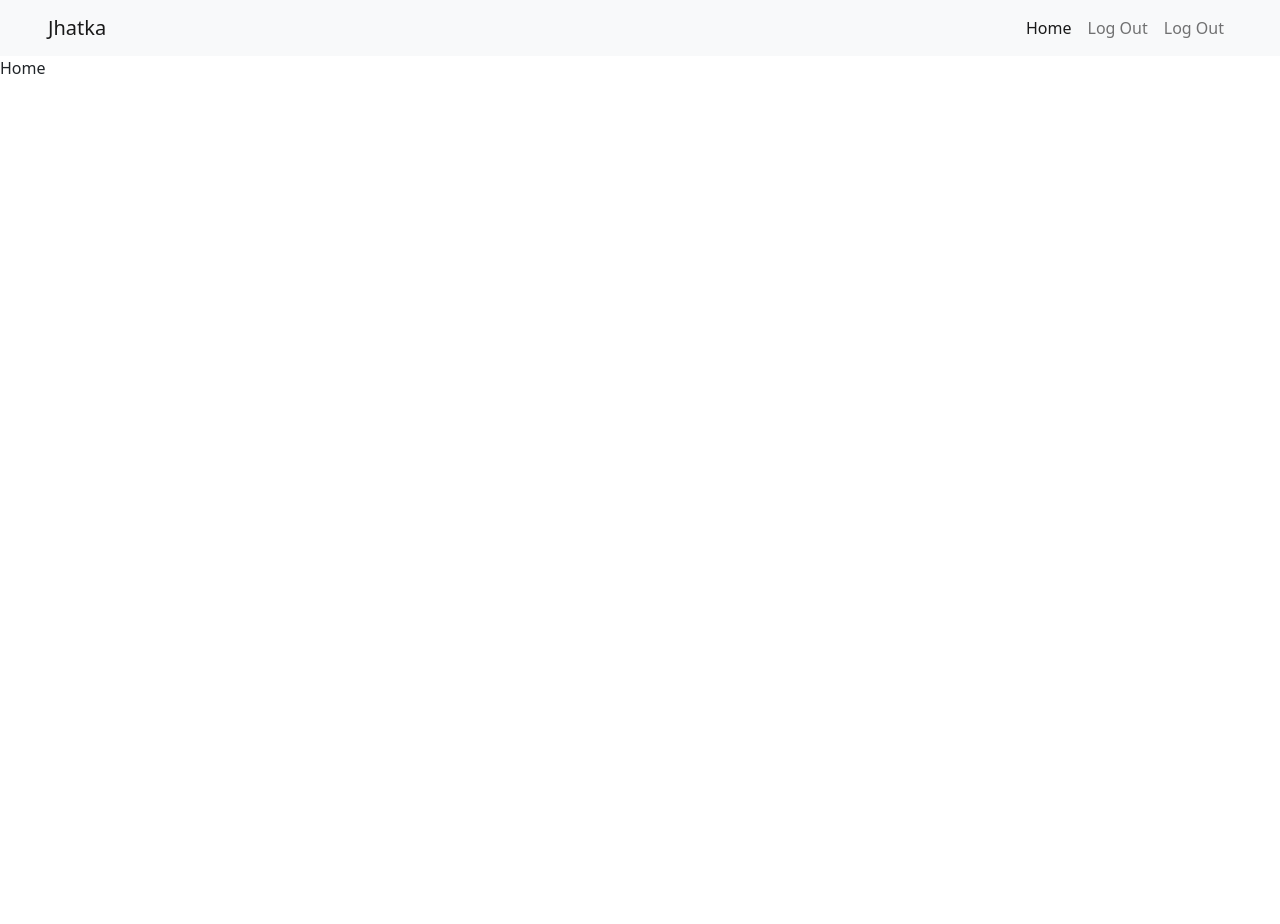
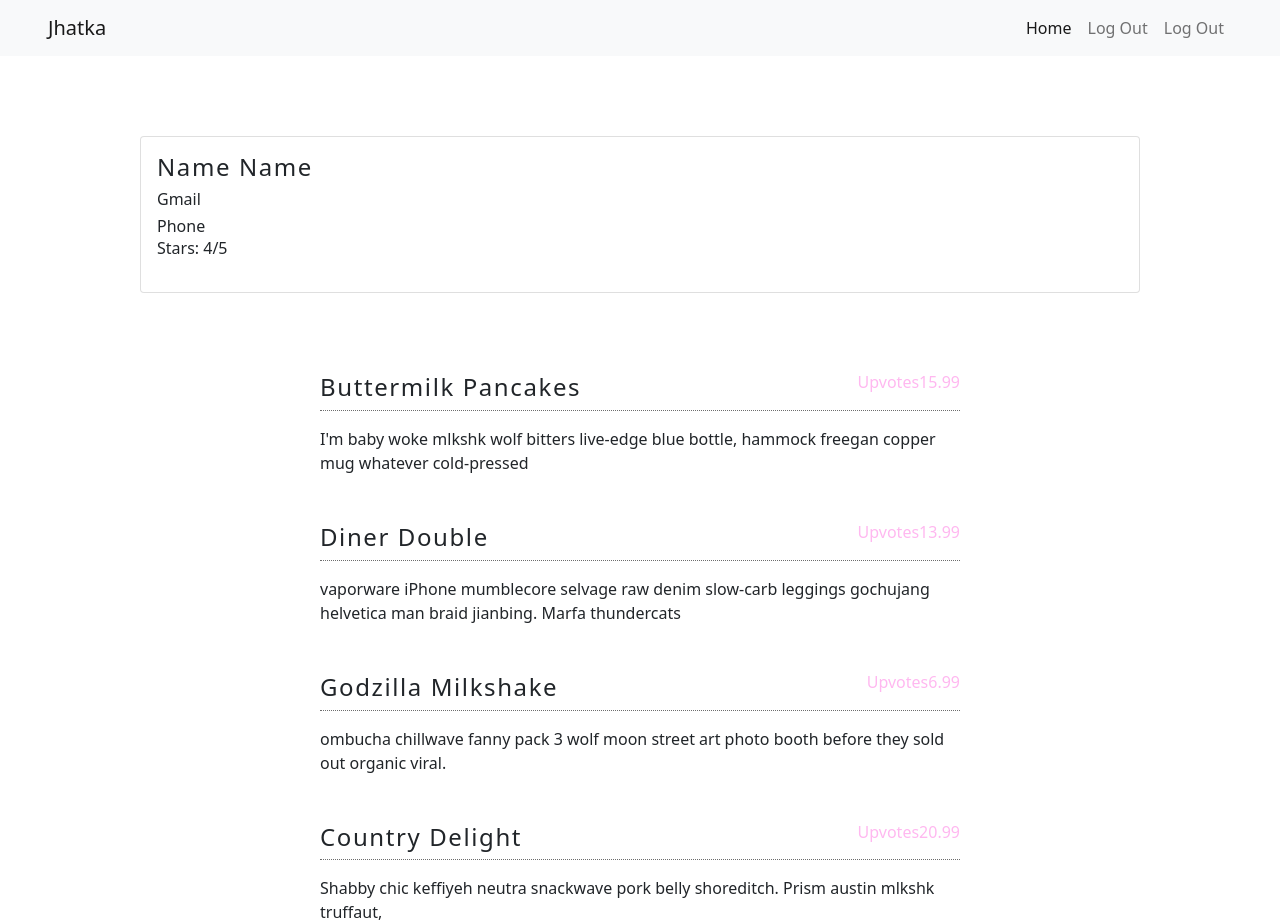
Before and after one commit to Fastest-Coder-First/CFG-JPM-Hackathon, a React (Create React App) app in the folder Jhatka-Team-83/client/: page / in a window 1280 px wide. Before the commit the page ends 800 px from the top, so only its background shows below. Built offline with nearby package versions, Linux system fonts and the light colour scheme.

Commit message:
Profile Page Done

```diff
--- a/Jhatka-Team-83/client/src/App.js
+++ b/Jhatka-Team-83/client/src/App.js
@@ -1,9 +1,10 @@
 import React from 'react'
-import {Route, Routes, NavLink} from "react-router-dom";
+import {Route, Routes} from "react-router-dom";
 import Navbar from "./components/Navbar";
 import Login from "./components/Login";
 import Signup from "./components/Signup";
 import Home from "./components/Home";
+import Errorpage from './components/Error404';
 
 const App = () => {
   return (
@@ -13,6 +14,7 @@ const App = () => {
             <Route path= "/" element= {<Home/>}></Route>
             <Route path = "/login" element = {<Login/>}></Route>
             <Route path = "/signup" element = {<Signup/>}></Route>
+            <Route path = "*" element = {<Errorpage/>}></Route>
         </Routes>
     </>
   )
--- /dev/null
+++ b/Jhatka-Team-83/client/src/TempData/DashData.js
@@ -0,0 +1,36 @@
+const DashData = [
+  {
+    id: 1,
+    title: 'buttermilk pancakes',
+    category: 'breakfast',
+    price: 15.99,
+    img: "../images/item.png",
+    desc: `I'm baby woke mlkshk wolf bitters live-edge blue bottle, hammock freegan copper mug whatever cold-pressed `,
+  },
+  {
+    id: 2,
+    title: 'diner double',
+    category: 'lunch',
+    price: 13.99,
+    img: "../images/item.png",
+    desc: `vaporware iPhone mumblecore selvage raw denim slow-carb leggings gochujang helvetica man braid jianbing. Marfa thundercats `,
+  },
+  {
+    id: 3,
+    title: 'godzilla milkshake',
+    category: 'shakes',
+    price: 6.99,
+    img: "../images/item.png",
+    desc: `ombucha chillwave fanny pack 3 wolf moon street art photo booth before they sold out organic viral.`,
+  },
+  {
+    id: 4,
+    title: 'country delight',
+    category: 'breakfast',
+    price: 20.99,
+    img: "../images/item.png",
+    desc: `Shabby chic keffiyeh neutra snackwave pork belly shoreditch. Prism austin mlkshk truffaut, `,
+  },
+
+];
+export default DashData;
--- /dev/null
+++ b/Jhatka-Team-83/client/src/components/Error404.js
@@ -0,0 +1,24 @@
+import React from "react";
+import { NavLink } from "react-router-dom";
+
+const Error404 = () => {
+  return (
+    <>
+      <div id="notfound">
+        <div className="notfound">
+          <div className="notfound-404">
+            <h1>404</h1>
+          </div>
+          <h2>WE ARE SORRY, PAGE NOT FOUND!</h2>
+          <p>
+            THE PAGE YOU ARE LOOKING FOR MIGHT HAVE BEEN REMOVED HAD ITS NAME
+            CHANGED OR IS TEMPORARILY UNAVAILABLE.
+          </p>
+          <NavLink to="/">back to homepage</NavLink>
+        </div>
+      </div>
+    </>
+  );
+};
+
+export default Error404;
--- /dev/null
+++ b/Jhatka-Team-83/client/src/components/History.js
@@ -0,0 +1,14 @@
+import React from 'react'
+import DashItems from '../TempData/DashData';
+import HistoryItems from './HistoryItems';
+
+
+function History() {
+
+  return (
+
+    <HistoryItems items={DashItems} />
+  )
+}
+
+export default History
--- /dev/null
+++ b/Jhatka-Team-83/client/src/components/HistoryItems.js
@@ -0,0 +1,27 @@
+import React from 'react'
+
+function HistoryItems({items}) {
+
+
+
+  return (
+    <div className='section-center'>
+      {items.map((menuItem) => {
+        const { id, title, desc, price } = menuItem;
+        return (
+          <article key={id} className='menu-item'>
+            <div className='item-info'>
+              <header>
+                <h4>{title}</h4>
+                <h6 className='price'>Upvotes{price}</h6>
+              </header>
+              <p className='item-text'>{desc}</p>
+            </div>
+          </article>
+        );
+      })}
+    </div>
+  )
+}
+
+export default HistoryItems
--- a/Jhatka-Team-83/client/src/components/Home.js
+++ b/Jhatka-Team-83/client/src/components/Home.js
@@ -1,8 +1,11 @@
 import React from 'react'
+import Profile from './Profile'
 
-const Home = () => {
+function Home() {
   return (
-    <div>Home</div>
+    <div>
+      <Profile/>
+    </div>
   )
 }
 
--- /dev/null
+++ b/Jhatka-Team-83/client/src/components/Profile.js
@@ -0,0 +1,31 @@
+import React from 'react'
+import History from './History';
+
+function Profile() {
+
+  const UserDetails = async () =>{
+
+  }
+  return (
+    <>
+     <div className='profile-wrapper'>
+
+     <div className='profile card '>
+       <div className='card-body'>
+        <div className='profile-content '>
+            <h4 className='card-title'>Name Name</h4>
+            <h6 className='card-text'>Gmail</h6>
+            <h6 className='card-text'>Phone</h6>
+        </div>
+          <div className='sidebar'>
+            <p>Stars: 4/5</p>
+          </div>
+        </div>
+     </div>
+     </div>
+     <History/>
+    </>
+  )
+}
+
+export default Profile
--- a/Jhatka-Team-83/client/src/index.css
+++ b/Jhatka-Team-83/client/src/index.css
@@ -0,0 +1,277 @@
+@import url("https://fonts.googleapis.com/css2?family=Poppins:wght@300;500;700&display=swap");
+
+:root {
+  --color-red: rgb(207, 21, 21);
+  --color-pink: rgb(255, 184, 240);
+  --color-grey: rgb(109, 109, 109);
+  --transition: all 0.3s linear;
+  --spacing: 0.1rem;
+  --radius: 0.25rem;
+  --light-shadow: 0 5px 15px rgba(0, 0, 0, 0.1);
+  --dark-shadow: 0 5px 15px rgba(0, 0, 0, 0.2);
+  --max-width: 1170px;
+  --fixed-width: 620px;
+}
+
+*,
+::after,
+::before {
+  margin: 0;
+  padding: 0;
+  box-sizing: border-box;
+}
+
+body {
+
+  line-height: 1.5;
+  font-size: 0.875rem;
+}
+
+ul {
+  list-style-type: none;
+}
+
+a {
+  text-decoration: none;
+}
+
+h1,
+h2,
+h3,
+h4 {
+  letter-spacing: var(--spacing);
+  text-transform: capitalize;
+  line-height: 1.25;
+  margin-bottom: 0.75rem;
+}
+
+h1 {
+  font-size: 3rem;
+}
+
+h2 {
+  font-size: 2rem;
+}
+
+h3 {
+  font-size: 1.25rem;
+}
+
+h4 {
+  font-size: 0.875rem;
+}
+
+p {
+  margin-bottom: 1.25rem;
+}
+
+@media screen and (min-width: 800px) {
+  h1 {
+    font-size: 4rem;
+  }
+
+  h2 {
+    font-size: 2.5rem;
+  }
+
+  h3 {
+    font-size: 1.75rem;
+  }
+
+  h4 {
+    font-size: 1rem;
+  }
+
+  body {
+    font-size: 1rem;
+  }
+
+  h1,
+  h2,
+  h3,
+  h4 {
+    line-height: 1;
+  }
+}
+
+/*Dashboard Items*/
+
+.section-center {
+  margin-bottom: 3rem;
+  width: 80%;
+  margin: 0 auto;
+  max-width: 1170px;
+  display: grid;
+  gap: 3rem 2rem;
+  justify-items: center;
+}
+
+.menu-item {
+  display: grid;
+  gap: 1rem 2rem;
+  max-width: 25rem;
+}
+
+.item-info header {
+  display: flex;
+  justify-content: space-between;
+  border-bottom: 0.5px dotted var(--color-grey);
+}
+
+.item-info h4 {
+  margin-bottom: 0.5rem;
+}
+
+.price {
+  color: var(--color-pink);
+}
+
+.item-text {
+  margin-bottom: 0;
+  padding-top: 1rem;
+}
+
+@media screen and (min-width: 768px) {
+  .menu-item {
+    grid-template-columns:  1fr;
+    gap: 0 1.25rem;
+    max-width: 40rem;
+  }
+
+  .photo {
+    height: 175px;
+  }
+}
+
+@media screen and (min-width: 1200px) {
+  .section-center {
+    width: 95vw;
+    grid-template-columns: 1fr;
+  }
+
+  .photo {
+    height: 150px;
+  }
+
+  .profile {
+    margin: 5rem 0;
+  }
+}
+
+/*Profile Top*/
+.profile-wrapper{
+  padding-left: 2rem;
+  padding-right: 2rem;
+  margin-top: 3rem;
+  margin-bottom: 2rem;
+}
+
+.profile{
+  margin-left: auto;
+  margin-right: auto;
+  width: 100%;
+  max-width: 1000px;
+  display: grid;
+  gap: 1rem 2rem;
+  grid-template-columns: 1fr 0.5fr;
+
+}
+
+
+
+/*Error Page*/
+#notfound {
+  position: relative;
+  height: 100vh;
+}
+
+#notfound .notfound {
+  position: absolute;
+  left: 50%;
+  top: 50%;
+  -webkit-transform: translate(-50%, -50%);
+  -ms-transform: translate(-50%, -50%);
+  transform: translate(-50%, -50%);
+}
+
+.notfound {
+  max-width: 920px;
+  width: 100%;
+  line-height: 1.4;
+  text-align: center;
+  padding-left: 15px;
+  padding-right: 15px;
+}
+
+.notfound .notfound-404 {
+  position: absolute;
+  height: 100px;
+  top: 0;
+  left: 50%;
+  -webkit-transform: translateX(-50%);
+  -ms-transform: translateX(-50%);
+  transform: translateX(-50%);
+  z-index: -1;
+}
+
+.notfound .notfound-404 h1 {
+  font-family: "Maven Pro", sans-serif;
+  color: #ececec;
+  font-weight: 900;
+  font-size: 276px;
+  margin: 0px;
+  position: absolute;
+  left: 50%;
+  top: 50%;
+  -webkit-transform: translate(-50%, -50%);
+  -ms-transform: translate(-50%, -50%);
+  transform: translate(-50%, -50%);
+}
+
+.notfound h2 {
+  font-family: "Maven Pro", sans-serif;
+  font-size: 46px;
+  color: #000;
+  font-weight: 900;
+  text-transform: uppercase;
+  margin: 0px;
+}
+
+.notfound p {
+  font-size: 16px;
+  color: #000;
+  font-weight: 400;
+  text-transform: uppercase;
+  margin-top: 15px;
+}
+
+.notfound a {
+  font-size: 14px;
+  text-decoration: none;
+  text-transform: uppercase;
+  background: #189cf0;
+  display: inline-block;
+  padding: 16px 38px;
+  border: 2px solid transparent;
+  border-radius: 40px;
+  color: #fff;
+  font-weight: 400;
+  -webkit-transition: 0.2s all;
+  transition: 0.2s all;
+}
+
+.notfound a:hover {
+  background-color: #fff;
+  border-color: #189cf0;
+  color: #189cf0;
+}
+
+@media only screen and (max-width: 480px) {
+  .notfound .notfound-404 h1 {
+    font-size: 162px;
+  }
+
+  .notfound h2 {
+    font-size: 26px;
+  }
+}
```
Also changed, not shown: Jhatka-Team-83/client/src/components/DragDropBoards.js (added), Jhatka-Team-83/client/src/components/Login.js (deleted), Jhatka-Team-83/client/src/components/Signup.js (deleted).
